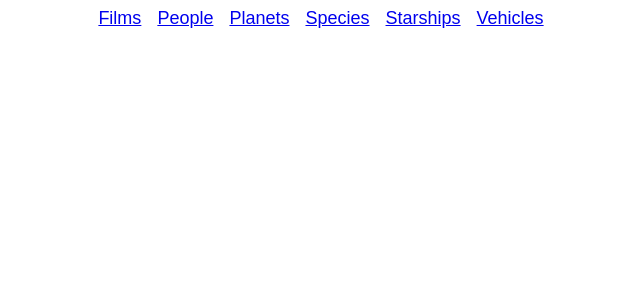
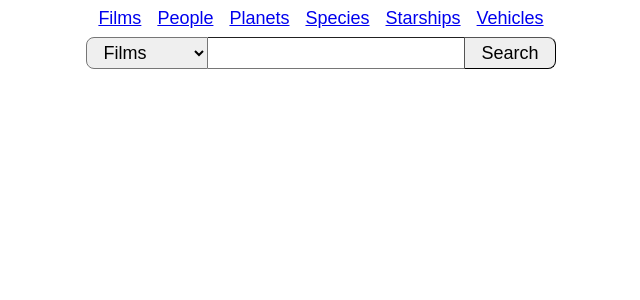
Before and after one commit to dashrenderer/ng-swapi-ui, an Angular app: page / in a window 1280 px wide. Shown: the top 300 px of the page, without its empty margins (319-959 px from the left). Built offline with nearby package versions, Linux system fonts and the light colour scheme.

Commit message:
Add text search

```diff
--- a/src/app/app.component.html
+++ b/src/app/app.component.html
@@ -1,12 +1,24 @@
 <nav>
   <ul>
-    <li><a routerLink="/films">Films</a></li>
-    <li><a routerLink="/people">People</a></li>
-    <li><a routerLink="/planets">Planets</a></li>
-    <li><a routerLink="/species">Species</a></li>
-    <li><a routerLink="/starships">Starships</a></li>
-    <li><a routerLink="/vehicles">Vehicles</a></li>
+    <li *ngFor="let type of entityTypes">
+      <a [routerLink]="['/', type.url]">{{ type.name }}</a>
+    </li>
   </ul>
 </nav>
 
+<!-- todo: move this to separate component? -->
+<form class="search-form" [formGroup]="searchForm" (ngSubmit)="submitSearch()">
+  <label for="searchEntityType" class="visibly-hidden">Entity type to search</label>
+  <select name="searchEntityType" id="searchEntityType" formControlName="entityType">
+    <option *ngFor="let type of entityTypes" [value]="type.url">
+      {{ type.name }}
+    </option>
+  </select>
+
+  <label for="searchText" class="visibly-hidden">Search text</label>
+  <input type="text" id="searchText" formControlName="searchText" autocomplete="off" />
+
+  <button type="submit">Search</button>
+</form>
+
 <router-outlet></router-outlet>
--- a/src/app/app.component.scss
+++ b/src/app/app.component.scss
@@ -1,6 +1,6 @@
 ul {
   display: flex;
-  justify-content: center;;
+  justify-content: center;
   margin: 0;
   padding: 8px;
 }
@@ -9,3 +9,30 @@ li {
   display: inline-block;
   margin: 0 8px;
 }
+
+.search-form {
+  display: flex;
+  justify-content: center;
+
+  & > * {
+    border-width: 1px;
+    font-size: 1rem;
+  }
+
+  select {
+    border-radius: 8px 0 0 8px;
+    padding: 4px 12px;
+  }
+
+  input {
+    border-radius: 0;
+    border-left: none;
+    border-right: none;
+    padding: 4px 12px;
+  }
+
+  button {
+    border-radius: 0 8px 8px 0;
+    padding: 4px 16px;
+  }
+}
--- a/src/app/app.component.ts
+++ b/src/app/app.component.ts
@@ -1,10 +1,36 @@
 import { Component } from '@angular/core';
+import { FormBuilder, FormGroup } from '@angular/forms';
+import { Router } from '@angular/router';
+
+export const ENTITY_TYPES: { name: string; url: string }[] = [
+  { name: 'Films', url: 'films' },
+  { name: 'People', url: 'people' },
+  { name: 'Planets', url: 'planets' },
+  { name: 'Species', url: 'species' },
+  { name: 'Starships', url: 'starships' },
+  { name: 'Vehicles', url: 'vehicles' },
+];
 
 @Component({
   selector: 'app-root',
   templateUrl: './app.component.html',
-  styleUrls: ['./app.component.scss']
+  styleUrls: ['./app.component.scss'],
 })
 export class AppComponent {
-  title = 'ng-swapi-ui';
+  searchForm: FormGroup;
+
+  readonly entityTypes = ENTITY_TYPES;
+
+  constructor(fb: FormBuilder, private router: Router) {
+    this.searchForm = fb.group({
+      entityType: [this.entityTypes[0].url],
+      searchText: [''],
+    });
+  }
+
+  submitSearch(): void {
+    console.log(this.searchForm.value);
+    const { value } = this.searchForm;
+    this.router.navigate(['/', value.entityType], { queryParams: { search: value.searchText } });
+  }
 }
--- a/src/app/app.module.ts
+++ b/src/app/app.module.ts
@@ -1,15 +1,16 @@
 import { HttpClientModule } from '@angular/common/http';
 import { NgModule } from '@angular/core';
+import { ReactiveFormsModule } from '@angular/forms';
 import { BrowserModule } from '@angular/platform-browser';
 
 import { AppRoutingModule } from './app-routing.module';
 import { AppComponent } from './app.component';
+import { DetailComponent } from './components/detail/detail.component';
 import { ListComponent } from './components/list/list.component';
 import { ThumbnailSectionComponent } from './components/thumbnail-section/thumbnail-section.component';
 import { ThumbnailComponent } from './components/thumbnail/thumbnail.component';
 import { DetailContainerComponent } from './containers/detail/detail.container';
 import { ListContainerComponent } from './containers/list/list.container';
-import { DetailComponent } from './components/detail/detail.component';
 
 @NgModule({
   declarations: [
@@ -21,7 +22,7 @@ import { DetailComponent } from './components/detail/detail.component';
     DetailContainerComponent,
     DetailComponent,
   ],
-  imports: [BrowserModule, HttpClientModule, AppRoutingModule],
+  imports: [BrowserModule, HttpClientModule, ReactiveFormsModule, AppRoutingModule],
   providers: [],
   bootstrap: [AppComponent],
 })
--- a/src/app/components/list/list.component.html
+++ b/src/app/components/list/list.component.html
@@ -1,8 +1,24 @@
 <h1>{{ entityType | titlecase }}</h1>
 <div>
-  <a *ngIf="currentPage > 1" [routerLink]="['/', entityType]" [queryParams]="{ page: currentPage - 1 }">&lt;-</a>
-  <a *ngFor="let page of pages" [routerLink]="['/', entityType]" [queryParams]="{ page: page }">{{ page }}</a>
-  <a *ngIf="currentPage < pages.length" [routerLink]="['/', entityType]" [queryParams]="{ page: currentPage + 1 }"
+  <a
+    *ngIf="currentPage > 1"
+    [routerLink]="['/', entityType]"
+    [queryParams]="{ page: currentPage - 1 }"
+    queryParamsHandling="merge"
+    >&lt;-</a
+  >
+  <a
+    *ngFor="let page of pages"
+    [routerLink]="['/', entityType]"
+    [queryParams]="{ page: page }"
+    queryParamsHandling="merge"
+    >{{ page }}</a
+  >
+  <a
+    *ngIf="currentPage < pages.length"
+    [routerLink]="['/', entityType]"
+    [queryParams]="{ page: currentPage + 1 }"
+    queryParamsHandling="merge"
     >-&gt;</a
   >
 </div>
--- a/src/app/containers/list/list.container.ts
+++ b/src/app/containers/list/list.container.ts
@@ -7,7 +7,6 @@ import { ApiResult } from 'src/app/models';
 @Component({
   selector: 'app-list-container',
   template: `
-    <!-- todo: finish implementing currentPage -->
     <app-list
       [entityType]="entityType$ | async"
       [entities]="(entities$ | async)?.results"
--- a/src/styles.scss
+++ b/src/styles.scss
@@ -7,3 +7,15 @@ html {
 body {
   margin: 0;
 }
+
+.visibly-hidden {
+  border: 0;
+  clip: rect(0 0 0 0);
+  height: 1px;
+  margin: -1px;
+  overflow: hidden;
+  padding: 0;
+  position: absolute;
+  white-space: nowrap;
+  width: 1px;
+}
```
